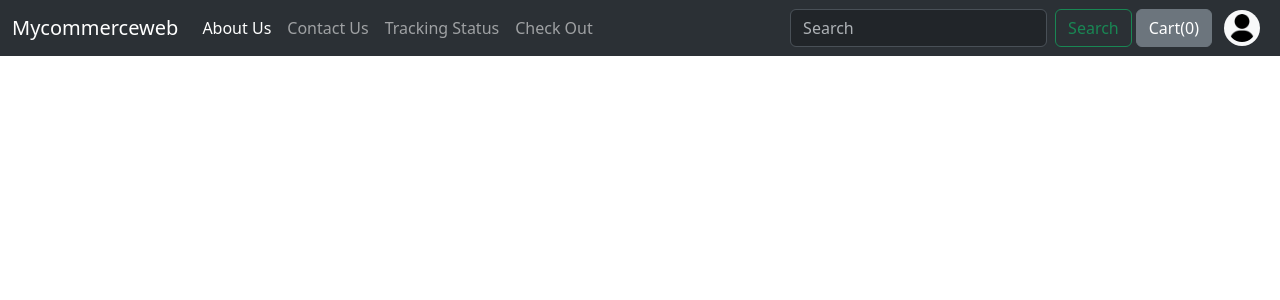
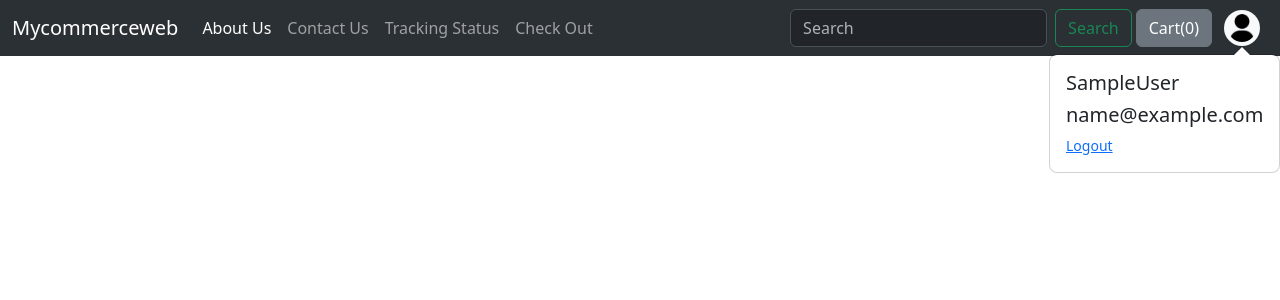
Before and after one commit to NABIN720/ECOMMERCE_DJANGO, a Django app: page /dokan/ in a window 1280 px wide. Shown: the top 300 px of the page. Run offline with Django 5.2, Linux system fonts and the light colour scheme; the visitor is signed in with stand-in values (Sample User, id 1); data that the repository does not hold is empty; parts of the project's set-up code (start-up, migrations or seed data) failed here and were passed over.

Commit message:
worked on solving bugs on logout

```diff
--- a/accounts/urls.py
+++ b/accounts/urls.py
@@ -1,5 +1,6 @@
 from django.urls import path
 from . import views
+
 
 urlpatterns = [
     path('signup/',views.signup_view, name='signup_view'),
--- a/accounts/views.py
+++ b/accounts/views.py
@@ -113,14 +113,14 @@ def login_view(request):
                 print(user)
                 login(request, user)
                 next_url = request.GET.get('next')
-                return redirect(next_url)
+                return redirect(next_url) if next_url else redirect('dokan:index')
             else:
                 messages.error(request, 'Enter correct Credentials')
                 return redirect('login_view')
 
         except User.DoesNotExist:
             messages.error(request, 'User Doesnot Exists, Please Sign Up!!!')
-            return redirect('login_view')
+            return redirect('dokan:index')
 
 
 
--- a/dokan/templates/dokan/index.html
+++ b/dokan/templates/dokan/index.html
@@ -186,11 +186,11 @@
   const popoverl = new bootstrap.Popover(exampleEl1,{'html':true});
   function updatePopover(){
     var popString = "";
-    const isAuth = {{user.is_authenticated}};
+    const isAuth = {{user.is_authenticated|yesno:"true,false" }};
     if(isAuth){
       popString = popString + `<div style="width:120px; height:120px;">
-        <p>{{user.first_name}}{{user.last_name}}<br>{{user.email}}</p>
-        <button class="btn btn-primary btn-dark" type="button"></button>
+        <h5>{{user.first_name}}{{user.last_name}}</h5><h5>{{user.email}}</h5>
+        <a type="button" href="{% url 'logout'%}" style="text-decoration"> Logout </a>
 
     </div>`;
 
--- a/dokan/urls.py
+++ b/dokan/urls.py
@@ -1,8 +1,9 @@
 from django.urls import path
 from . import views
+app_name = 'dokan'
 
 urlpatterns = [
-    path('',views.index, name="dokanhome"),
+    path('',views.index, name="index"),
     path('about/',views.about, name="AboutUs"),
     path('contact/',views.contact, name="ContactUs"),
     path('tracker/',views.tracker, name="TrackingStatus"),
--- a/ecom/settings.py
+++ b/ecom/settings.py
@@ -149,5 +149,6 @@ MEDIA_URL = '/media/'
 DEFAULT_AUTO_FIELD = 'django.db.models.BigAutoField'
 
 # LOGIN_URL = 'login/'
+
 LOGIN_REDIRECT_URL = 'dokan/index'  # Redirect after login
-LOGOUT_REDIRECT_URL = 'signup/'  # Redirect after logout
+LOGOUT_REDIRECT_URL = 'accounts/login/'  # Redirect after logout
```
